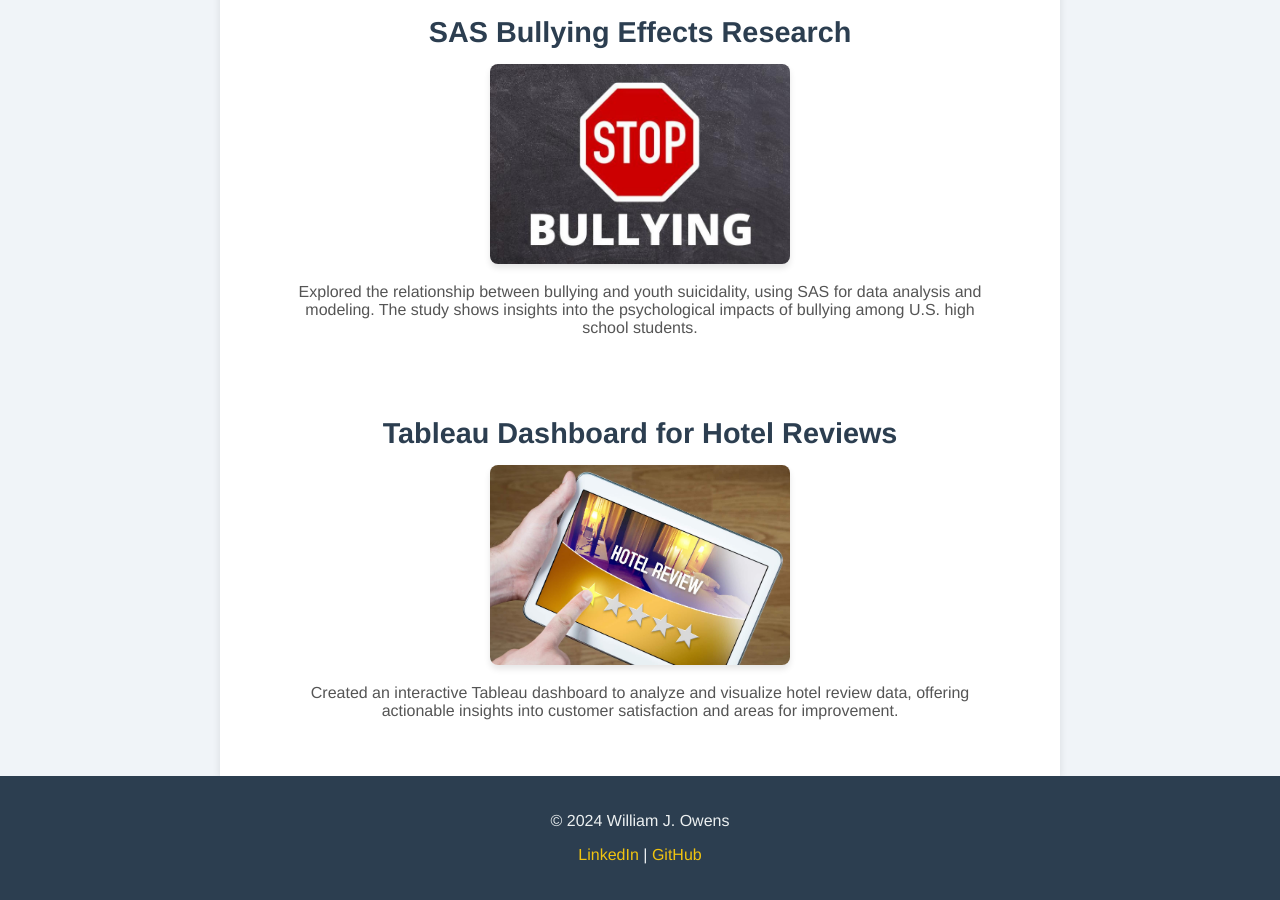
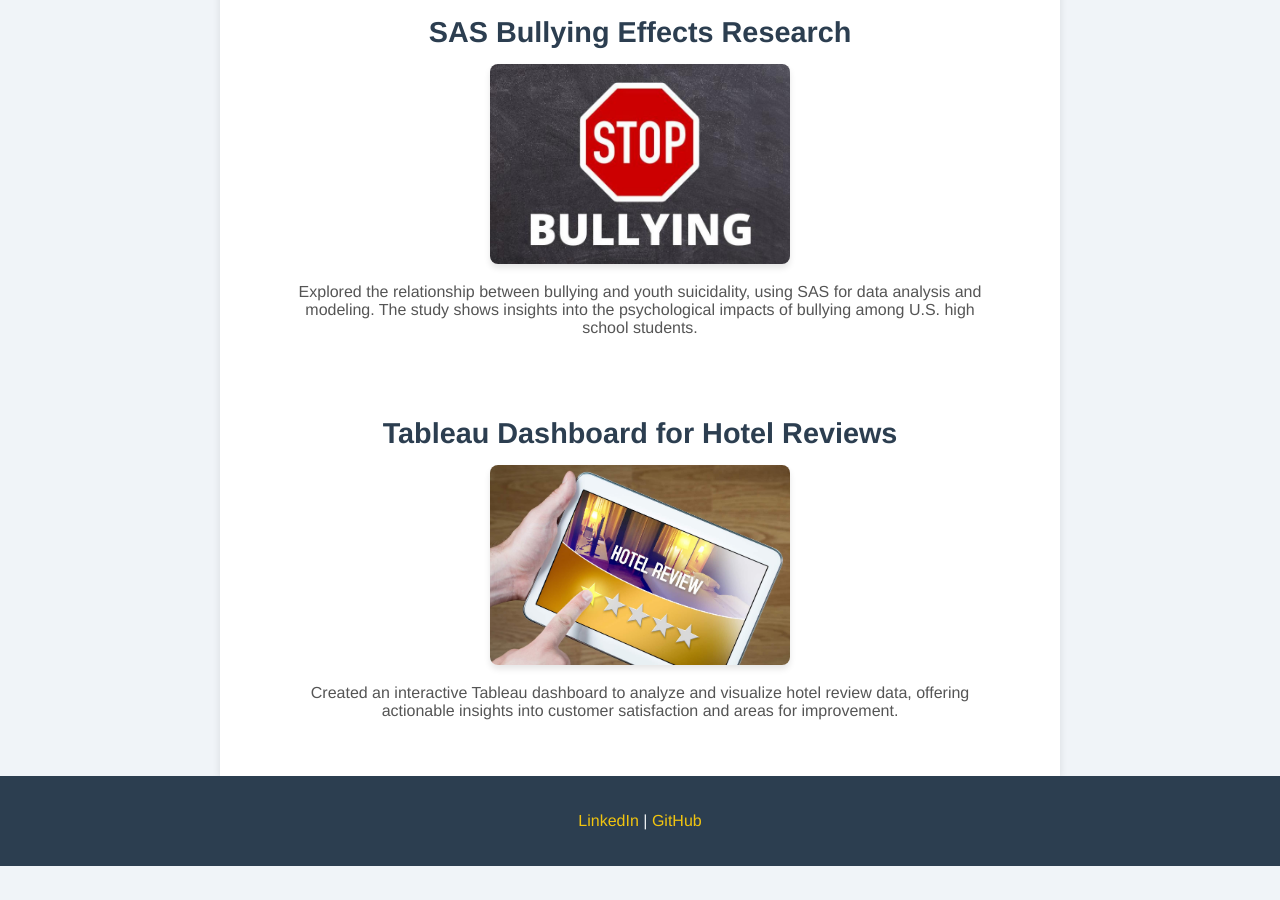
Before and after one commit to williamjowens/williamjowens.github.io, a Jekyll site: the page built from index.markdown, in a window 1280 px wide and 900 px high, scrolled down 1612 px. Built offline with Jekyll 4.4.1, drawn with Linux system fonts in a browser that asks for light colours; after the commit the page ends 2478 px from its top, so only the background shows below that.

Commit message:
Update footer

```diff
--- a/_layouts/default.html
+++ b/_layouts/default.html
@@ -25,7 +25,6 @@
   </main>
 
   <footer>
-    <p>&copy; {{ site.time | date: "%Y" }} {{ site.title }}</p>
     <p>
       <a href="https://www.linkedin.com/in/williamjohnowens" target="_blank" class="footer-link">LinkedIn</a> |
       <a href="https://github.com/williamjowens" target="_blank" class="footer-link">GitHub</a>
```
